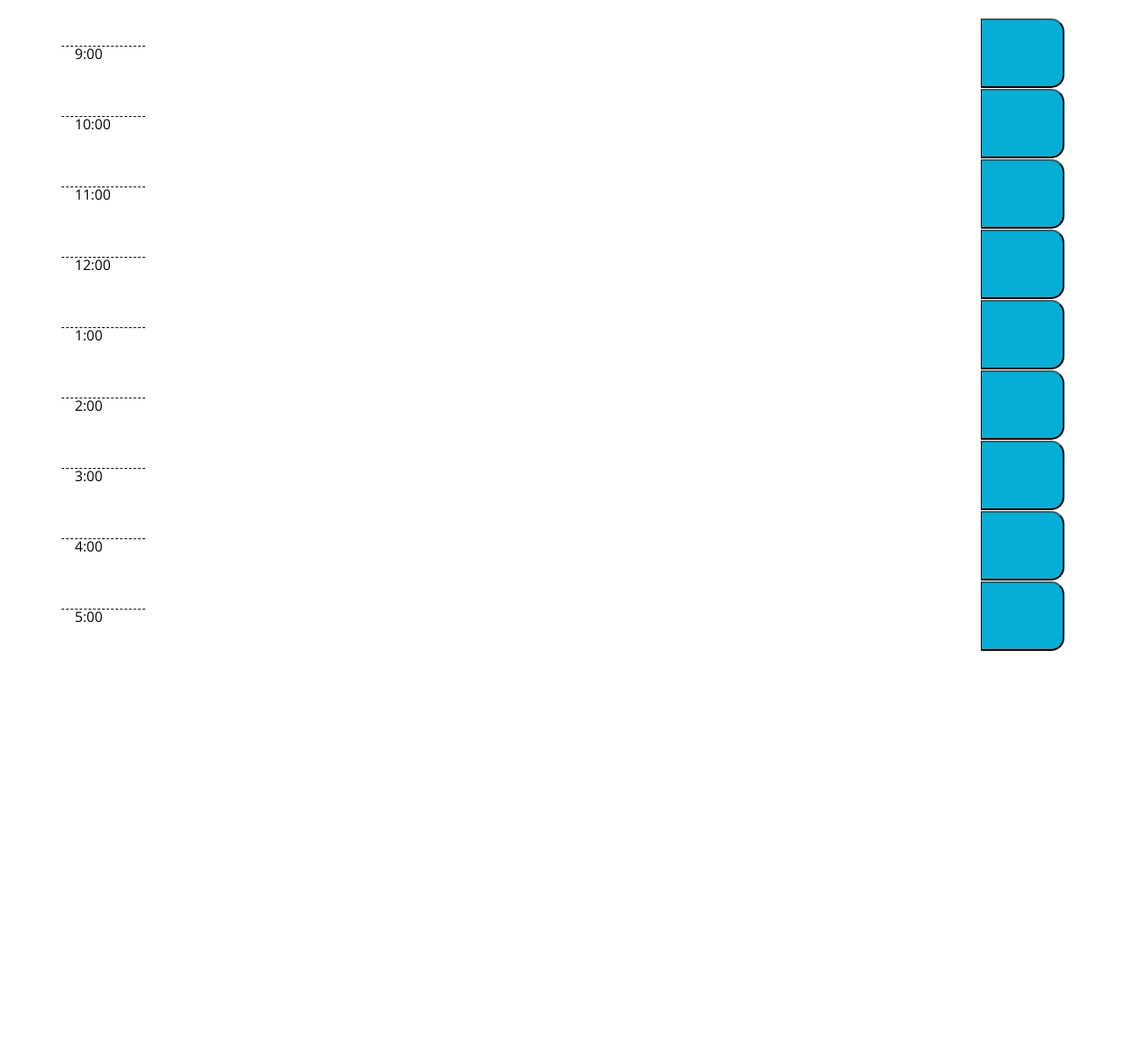
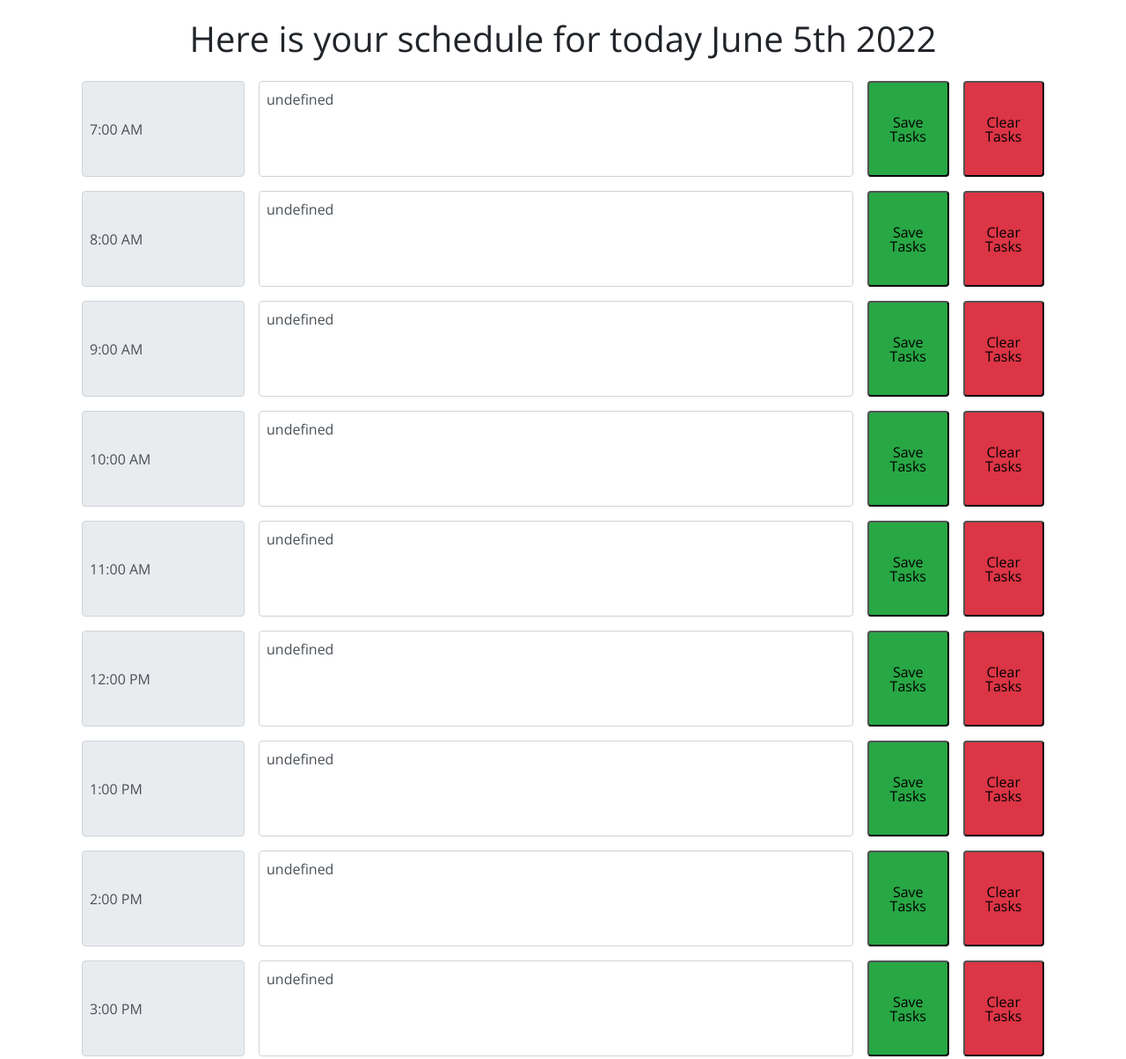
Before and after one commit to akimpson/WorkDayScheduler, a plain HTML site: page index.html in a window 1280 px wide. Shown: the part 280-1484 px from the top of the page at 88% size. Before the commit the page ends 1020 px from the top, so only its background shows below. Drawn offline with nearby package versions, Linux system fonts and the light colour scheme.

Commit message:
added script.js added the date to the header

```diff
--- /dev/null
+++ b/assets/script.js
@@ -0,0 +1,37 @@
+// Add the date to header to be displayed
+
+today = moment().format("MMMM Do YYYY");
+console.log(today);
+document.getElementById("date").innerHTML =
+  "Here is your schedule for today " + today;
+
+setText();
+function setText() {
+  for (var n = 7; n < 19; n++) {
+    var setTasks = localStorage["txt" + n];
+    console.log(setTasks);
+    document.getElementById("time" + n).value = setTasks;
+  }
+}
+
+$(document).ready(function () {
+  $("button[id^='save']").click(function () {
+    var id2 = this.id;
+    var num2 = id2.substr(4);
+    console.log(id2);
+    console.log(num2);
+    var tasks = document.getElementById("time" + num2).value;
+    console.log(tasks);
+    localStorage.setItem("txt" + num2, tasks);
+  });
+});
+
+$(document).ready(function () {
+  $("button[id^='reset']").click(function () {
+    var id = this.id;
+    var num = id.substr(5);
+    console.log(id);
+    console.log(num);
+    $("#time" + num).val("");
+  });
+});
--- a/index.html
+++ b/index.html
@@ -18,84 +18,93 @@
       href="https://fonts.googleapis.com/css?family=Open+Sans&display=swap"
       rel="stylesheet"
     />
-    <link rel="stylesheet" href="./assets/style.css" />
+    <link rel="stylesheet" href="./Assets/style.css" />
     <title>Work Day Scheduler</title>
   </head>
-
-  <body>
-    <header class="jumbotron">
+  <body class="">
+    <header class="jumbotron bg-primary">
       <h1 class="display-3">Work Day Scheduler</h1>
       <p class="lead">A simple calendar app for scheduling your work day</p>
       <p id="currentDay" class="lead"></p>
     </header>
+    <h1 class="text-center pb-2" id="date"></h1>
     <div class="container">
-      <!-- Timeblocks go here -->
-      <div id="9" class="row task-info">
-        <div class="col-1 hour my-auto">9:00</div>
-        <div class="col task"></div>
-        <button class="col-1 saveBtn d-flex justify-content-center align-items-center">
-          <span class="oi oi-lock-locked"></span>
-        </button>
+      <div class="input-group" style="height: 125px">
+        <span class="input-group-text col-2 m-2 p-2 rouded">7:00 AM</span>
+        <textarea class="form-control col-8 m-2 p-2 rounded" aria-label="With textarea" id="time7"></textarea>
+        <button class="col-1 m-2 p-2 rounded bg-success" style="--bs-bg-opacity: .5" id="save7" type="button">Save Tasks</button>
+        <button class="col-1 m-2 p-2 rounded bg-danger" style="--bs-bg-opacity: .5" id="reset7" type="button">Clear Tasks</button>
         </div>
-    <div id="10" class="row task-info">
-      <div class="col-1 hour my-auto">10:00</div>
-      <div class="col task"></div>
-      <button class="col-1 saveBtn d-flex justify-content-center align-items-center">
-        <span class="oi oi-lock-locked"></span>
-      </button>
+        <div class="input-group" style="height: 125px">
+          <span class="input-group-text col-2 m-2 p-2 rouded">8:00 AM</span>
+          <textarea class="form-control col-8 m-2 p-2 rounded" aria-label="With textarea" id="time8"></textarea>
+          <button class="col-1 m-2 p-2 rounded bg-success" style="--bs-bg-opacity: .5" id="save8" type="button">Save Tasks</button>
+          <button class="col-1 m-2 p-2 rounded bg-danger" style="--bs-bg-opacity: .5" id="reset8" type="button">Clear Tasks</button>
           </div>
-  <div id="11" class="row task-info">
-    <div class="col-1 hour my-auto">11:00</div>
-    <div class="col task"></div>
-    <button class="col-1 saveBtn d-flex justify-content-center align-items-center">
-      <span class="oi oi-lock-locked"></span>
-    </button>
+          <div class="input-group" style="height: 125px">
+            <span class="input-group-text col-2 m-2 p-2 rouded">9:00 AM</span>
+            <textarea class="form-control col-8 m-2 p-2 rounded" aria-label="With textarea" id="time9"></textarea>
+            <button class="col-1 m-2 p-2 rounded bg-success" style="--bs-bg-opacity: .5" id="save9" type="button">Save Tasks</button>
+            <button class="col-1 m-2 p-2 rounded bg-danger" style="--bs-bg-opacity: .5" id="reset9" type="button">Clear Tasks</button>
             </div>
-<div id="12" class="row task-info">
-  <div class="col-1 hour my-auto">12:00</div>
-  <div class="col task"></div>
-  <button class="col-1 saveBtn d-flex justify-content-center align-items-center">
-    <span class="oi oi-lock-locked"></span>
-  </button>
+            <div class="input-group" style="height: 125px">
+              <span class="input-group-text col-2 m-2 p-2 rouded">10:00 AM</span>
+              <textarea class="form-control col-8 m-2 p-2 rounded" aria-label="With textarea" id="time10"></textarea>
+              <button class="col-1 m-2 p-2 rounded bg-success" style="--bs-bg-opacity: .5" id="save10" type="button">Save Tasks</button>
+              <button class="col-1 m-2 p-2 rounded bg-danger" style="--bs-bg-opacity: .5" id="reset10" type="button">Clear Tasks</button>
               </div>
-<div id="1" class="row task-info">
-  <div class="col-1 hour my-auto">1:00</div>
-  <div class="col task"></div>
-  <button class="col-1 saveBtn d-flex justify-content-center align-items-center">
-    <span class="oi oi-lock-locked"></span>
-  </button>
+              <div class="input-group" style="height: 125px">
+                <span class="input-group-text col-2 m-2 p-2 rouded">11:00 AM</span>
+                <textarea class="form-control col-8 m-2 p-2 rounded" aria-label="With textarea" id="time11"></textarea>
+                <button class="col-1 m-2 p-2 rounded bg-success" style="--bs-bg-opacity: .5" id="save11" type="button">Save Tasks</button>
+                <button class="col-1 m-2 p-2 rounded bg-danger" style="--bs-bg-opacity: .5" id="reset11" type="button">Clear Tasks</button>
                 </div>
-<div id="2" class="row task-info">
-  <div class="col-1 hour my-auto">2:00</div>
-  <div class="col task"></div>
-  <button class="col-1 saveBtn d-flex justify-content-center align-items-center">
-    <span class="oi oi-lock-locked"></span>
-  </button>
+                <div class="input-group" style="height: 125px">
+                  <span class="input-group-text col-2 m-2 p-2 rouded">12:00 PM</span>
+                  <textarea class="form-control col-8 m-2 p-2 rounded" aria-label="With textarea" id="time12"></textarea>
+                  <button class="col-1 m-2 p-2 rounded bg-success" style="--bs-bg-opacity: .5" id="save12" type="button">Save Tasks</button>
+                  <button class="col-1 m-2 p-2 rounded bg-danger" style="--bs-bg-opacity: .5" id="reset12" type="button">Clear Tasks</button>
                   </div>
-<div id="3" class="row task-info">
-  <div class="col-1 hour my-auto">3:00</div>
-  <div class="col task"></div>
-  <button class="col-1 saveBtn d-flex justify-content-center align-items-center">
-    <span class="oi oi-lock-locked"></span>
-  </button>
+                  <div class="input-group" style="height: 125px">
+                    <span class="input-group-text col-2 m-2 p-2 rouded">1:00 PM</span>
+                    <textarea class="form-control col-8 m-2 p-2 rounded" aria-label="With textarea" id="time13"></textarea>
+                    <button class="col-1 m-2 p-2 rounded bg-success" style="--bs-bg-opacity: .5" id="save13" type="button">Save Tasks</button>
+                    <button class="col-1 m-2 p-2 rounded bg-danger" style="--bs-bg-opacity: .5" id="reset13" type="button">Clear Tasks</button>
                     </div>
-<div id="4" class="row task-info">
-  <div class="col-1 hour my-auto">4:00</div>
-  <div class="col task"></div>
-  <button class="col-1 saveBtn d-flex justify-content-center align-items-center">
-    <span class="oi oi-lock-locked"></span>
-  </button>
+                    <div class="input-group" style="height: 125px">
+                      <span class="input-group-text col-2 m-2 p-2 rouded">2:00 PM</span>
+                      <textarea class="form-control col-8 m-2 p-2 rounded" aria-label="With textarea" id="time14"></textarea>
+                      <button class="col-1 m-2 p-2 rounded bg-success" style="--bs-bg-opacity: .5" id="save14" type="button">Save Tasks</button>
+                      <button class="col-1 m-2 p-2 rounded bg-danger" style="--bs-bg-opacity: .5" id="reset14" type="button">Clear Tasks</button>
                       </div>
-<div id="5" class="row task-info">
-  <div class="col-1 hour my-auto">5:00</div>
-  <div class="col task"></div>
-  <button class="col-1 saveBtn d-flex justify-content-center align-items-center">
-    <span class="oi oi-lock-locked"></span>
-  </button>
+                      <div class="input-group" style="height: 125px">
+                        <span class="input-group-text col-2 m-2 p-2 rouded">3:00 PM</span>
+                        <textarea class="form-control col-8 m-2 p-2 rounded" aria-label="With textarea" id="time15"></textarea>
+                        <button class="col-1 m-2 p-2 rounded bg-success" style="--bs-bg-opacity: .5" id="save15" type="button">Save Tasks</button>
+                        <button class="col-1 m-2 p-2 rounded bg-danger" style="--bs-bg-opacity: .5" id="reset15" type="button">Clear Tasks</button>
                         </div>
+                        <div class="input-group" style="height: 125px">
+                          <span class="input-group-text col-2 m-2 p-2 rouded">4:00 PM</span>
+                          <textarea class="form-control col-8 m-2 p-2 rounded" aria-label="With textarea" id="time16"></textarea>
+                          <button class="col-1 m-2 p-2 rounded bg-success" style="--bs-bg-opacity: .5" id="save16" type="button">Save Tasks</button>
+                          <button class="col-1 m-2 p-2 rounded bg-danger" style="--bs-bg-opacity: .5" id="reset16" type="button">Clear Tasks</button>
+                          </div>
+                          <div class="input-group" style="height: 125px">
+                            <span class="input-group-text col-2 m-2 p-2 rouded">5:00 PM</span>
+                            <textarea class="form-control col-8 m-2 p-2 rounded" aria-label="With textarea" id="time17"></textarea>
+                            <button class="col-1 m-2 p-2 rounded bg-success" style="--bs-bg-opacity: .5" id="save17" type="button">Save Tasks</button>
+                            <button class="col-1 m-2 p-2 rounded bg-danger" style="--bs-bg-opacity: .5" id="reset17" type="button">Clear Tasks</button>
+                            </div>
+                            <div class="input-group" style="height: 125px">
+                              <span class="input-group-text col-2 m-2 p-2 rouded">6:00 PM</span>
+                              <textarea class="form-control col-8 m-2 p-2 rounded" aria-label="With textarea" id="time18"></textarea>
+                              <button class="col-1 m-2 p-2 rounded bg-success" style="--bs-bg-opacity: .5" id="save18" type="button">Save Tasks</button>
+                              <button class="col-1 m-2 p-2 rounded bg-danger" style="--bs-bg-opacity: .5" id="reset18" type="button">Clear Tasks</button>
+                              </div>
+
 
     <script src="https://code.jquery.com/jquery-3.4.1.min.js"></script>
     <script src="https://cdnjs.cloudflare.com/ajax/libs/moment.js/2.24.0/moment.min.js"></script>
-    <script src="./assets/js/script.js"></script>
+    <script src="./Assets/Script.js"></script>
   </body>
 </html>
```
Also changed, not shown: 1 other file. Lines whose indentation alone changed are shown as unchanged.
